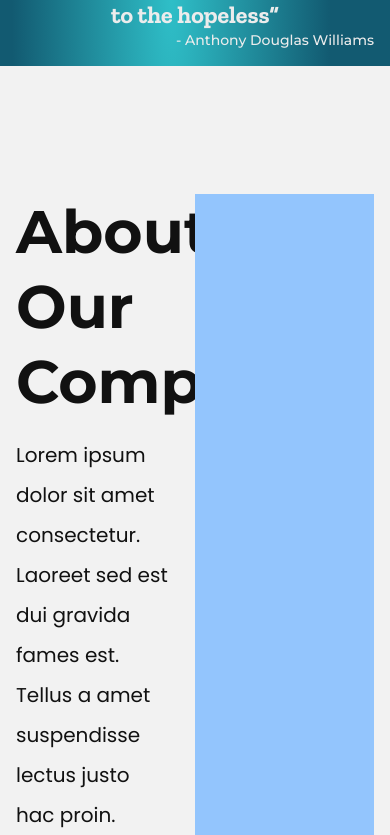
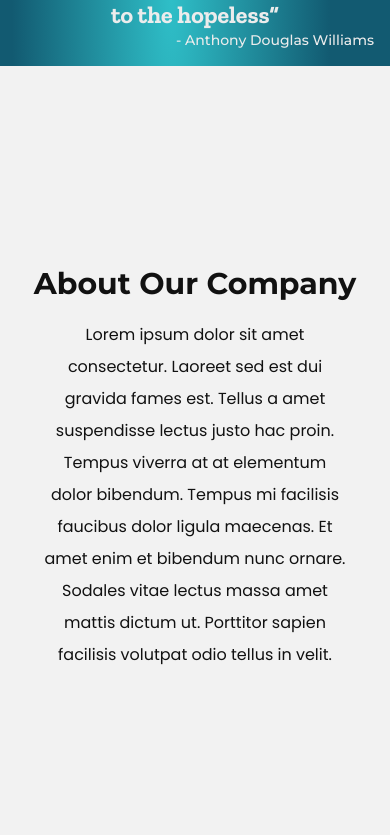
Before and after one commit to eniiku/songs_of_laughter, a React (Vite) app: page / in a window 390 px wide. Shown: the part 989-1824 px from the top of the page. Built offline with nearby package versions, Linux system fonts and the light colour scheme.

Commit message:
style(App): create mobile view for about section

```diff
--- a/src/App.tsx
+++ b/src/App.tsx
@@ -52,13 +52,16 @@ const App = () => {
 
       {/* About Section */}
 
-      <div id='about' className='grid grid-cols-2 min-h-screen my-32'>
-        <div className='my-auto'>
-          <h1 className='font-montserrat font-bold text-6xl mb-4 leading-[1.25]'>
+      <div
+        id='about'
+        className='grid lg:grid-cols-2 min-h-[80vh] lg:min-h-screen my-16 lg:my-32'
+      >
+        <div className='my-auto text-center lg:text-left'>
+          <h1 className='font-montserrat font-bold text-3xl lg:text-6xl mb-4 leading-[1.25]'>
             About Our Company
           </h1>
 
-          <p className='text-xl leading-[2] w-[85%]'>
+          <p className='text-base lg:text-xl leading-[2] w-[85%] mx-auto lg:mx-0'>
             Lorem ipsum dolor sit amet consectetur. Laoreet sed est dui gravida
             fames est. Tellus a amet suspendisse lectus justo hac proin. Tempus
             viverra at at elementum dolor bibendum. Tempus mi facilisis faucibus
@@ -68,7 +71,7 @@ const App = () => {
           </p>
         </div>
 
-        <div className='w-full h-full bg-blue-300'></div>
+        <div className='w-full h-full bg-blue-300 hidden lg:block'></div>
       </div>
 
       {/* What We Do Section */}
```
